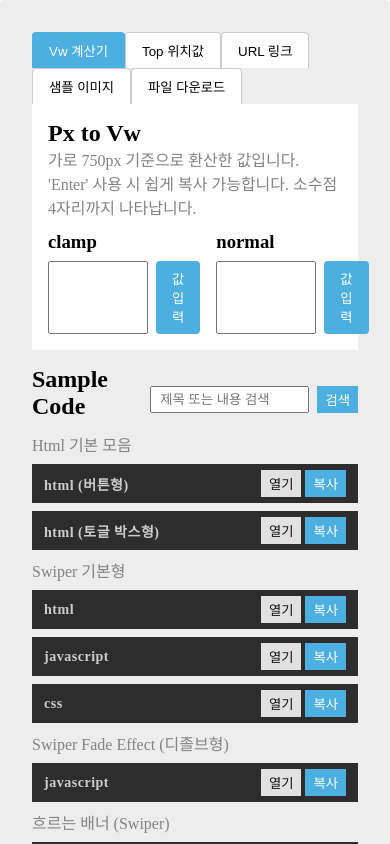
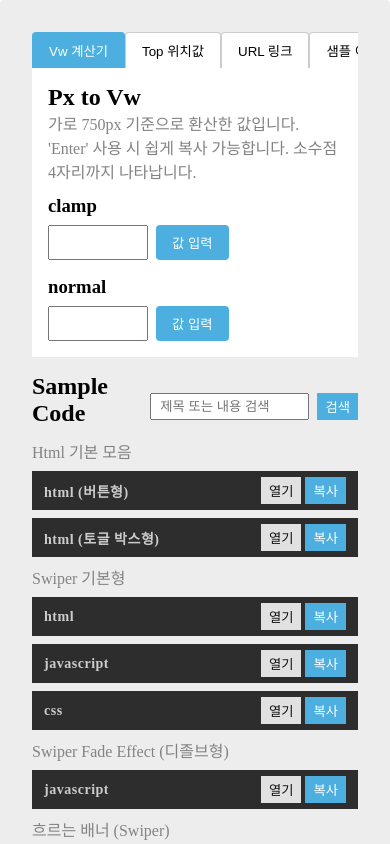
Before and after one commit to sangyeop0529/lotte-publishing-app, a React (Vite) app: page / in a window 390 px wide. Shown: the top 844 px of the page. Built offline with nearby package versions, Linux system fonts and the light colour scheme.

Commit message:
반응형 작업 추가

```diff
--- a/src/components/Calculate/index.css
+++ b/src/components/Calculate/index.css
@@ -4,4 +4,5 @@
   display: flex;
   align-items: center;
   gap: 1rem;
+  flex-wrap: wrap;
 }
--- a/src/index.css
+++ b/src/index.css
@@ -24,7 +24,10 @@ input {
 .container + .container {
   margin-top: 1rem;
 }
-
+.tab-menu {
+  white-space: nowrap;
+  overflow-x: auto;
+}
 .tab-menu button {
   padding: 0.5rem 1rem;
   border: 1px solid #ccc;
```
